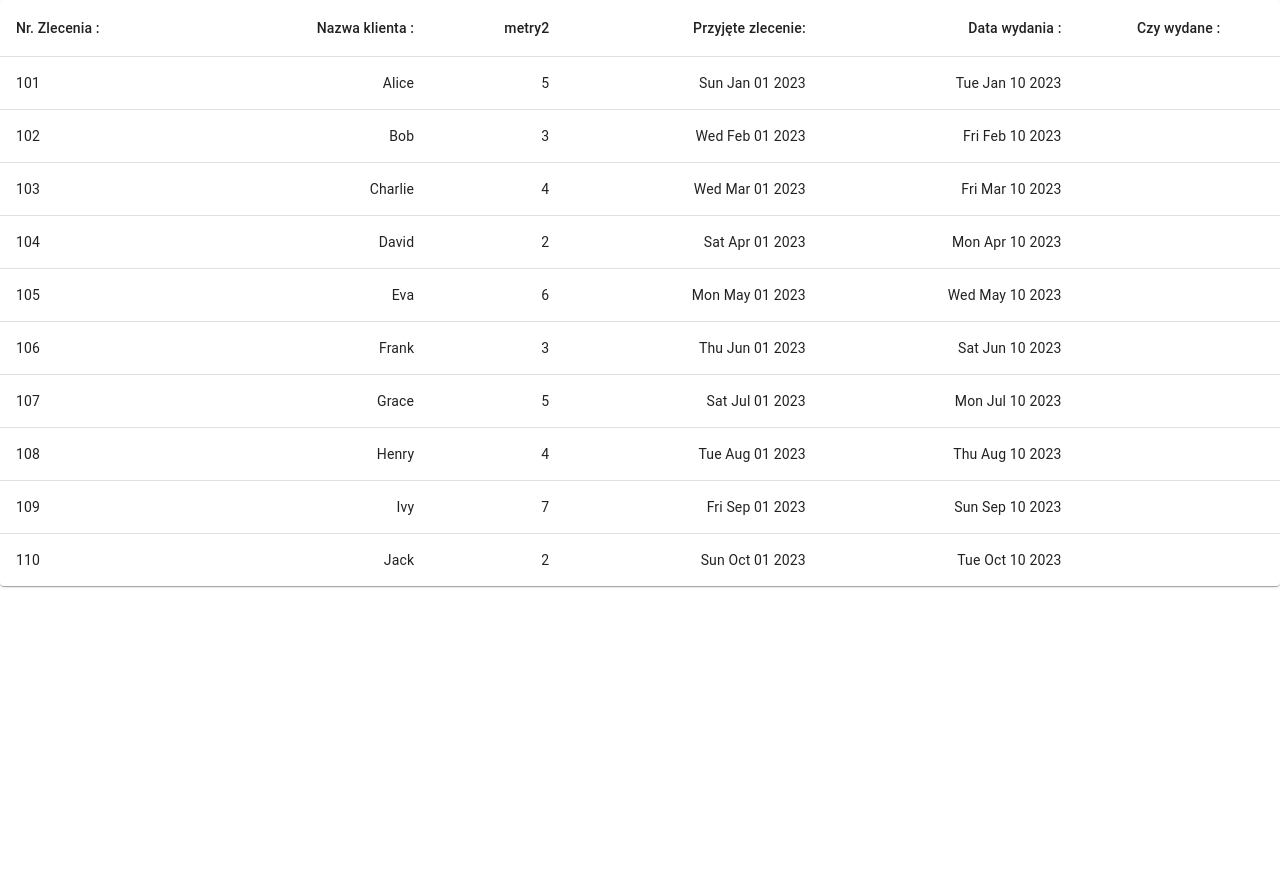
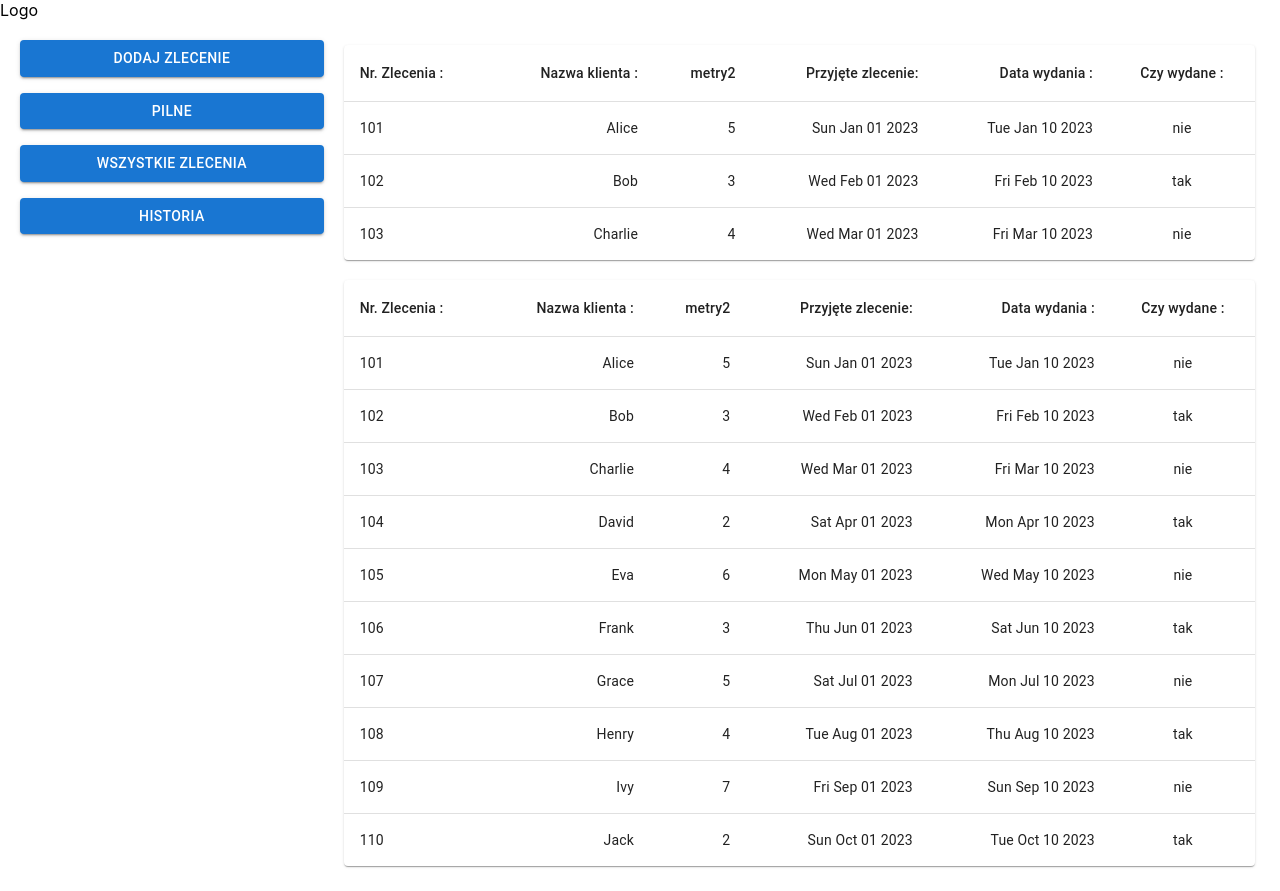
Before and after one commit to mowmikosmos1/primo-app, a React (Create React App) app: page / in a window 1280 px wide. Before the commit the page ends 800 px from the top, so only its background shows below. Built offline with nearby package versions, Linux system fonts and the light colour scheme.

Commit message:
Create first page layout

```diff
--- a/package.json
+++ b/package.json
@@ -16,6 +16,7 @@
     "react": "^18.2.0",
     "react-dom": "^18.2.0",
     "react-scripts": "5.0.1",
+    "sass": "^1.69.6",
     "typescript": "^4.4.2",
     "web-vitals": "^2.1.0"
   },
--- /dev/null
+++ b/src/App.scss
@@ -0,0 +1,17 @@
+.container {
+  display: flex;
+
+  .buttons {
+    flex: 1 1 0;
+    padding: 20px;
+
+
+  }
+  .tables {
+    flex: 3 1 0;
+    padding: 25px 25px 25px 0px;
+    display: flex;
+    flex-direction: column;
+    row-gap: 20px;
+  }
+}
--- a/src/App.tsx
+++ b/src/App.tsx
@@ -1,7 +1,9 @@
 import React, { useState } from "react";
 import logo from "./logo.svg";
-import "./App.css";
+import "./App.scss";
 import { OrdersList } from "./OrdersList";
+import Stack from "@mui/material/Stack";
+import Button from "@mui/material/Button";
 
 export type OrderType = {
   id: string;
@@ -12,6 +14,36 @@ export type OrderType = {
   isFinished: boolean;
   size: number;
 };
+
+const urgentOrders: OrderType[] = [
+  {
+    id: "1",
+    clientName: "Alice",
+    orderNumber: 101,
+    startDate: new Date("2023-01-01"),
+    endDate: new Date("2023-01-10"),
+    isFinished: false,
+    size: 5,
+  },
+  {
+    id: "2",
+    clientName: "Bob",
+    orderNumber: 102,
+    startDate: new Date("2023-02-01"),
+    endDate: new Date("2023-02-10"),
+    isFinished: true,
+    size: 3,
+  },
+  {
+    id: "3",
+    clientName: "Charlie",
+    orderNumber: 103,
+    startDate: new Date("2023-03-01"),
+    endDate: new Date("2023-03-10"),
+    isFinished: false,
+    size: 4,
+  },
+];
 
 const sampleOrders: OrderType[] = [
   {
@@ -112,8 +144,23 @@ function App() {
   const [orders, setOrders] = useState<OrderType[]>(sampleOrders);
   return (
     <div className="App">
+      <header>Logo </header>
+      <main className="container">
+        <div className="buttons">
+          <Stack spacing={2} direction="column">
+            <Button variant="contained">Dodaj zlecenie</Button>
+            <Button variant="contained">Pilne</Button>
+            <Button variant="contained">Wszystkie zlecenia</Button>
+            <Button variant="contained">Historia</Button>
+          </Stack>
+        </div>
+
+        <div className="tables">
+          <OrdersList orders={urgentOrders}></OrdersList>
+          <OrdersList orders={orders}></OrdersList>
+        </div>
+      </main>
       {/* dodanie komponentu Orders list z parametrem orders */}
-      <OrdersList orders={orders}></OrdersList>
     </div>
   );
 }
--- a/src/OrdersList.tsx
+++ b/src/OrdersList.tsx
@@ -51,7 +51,9 @@ export const OrdersList = ({ orders }: { orders: OrderType[] }) => {
               <TableCell align="right">
                 {order.endDate.toDateString()}
               </TableCell>
-              <TableCell align="right">{order.isFinished}</TableCell>
+              <TableCell align="center">
+                {order.isFinished ? "tak" : "nie"}
+              </TableCell>
             </TableRow>
           ))}
         </TableBody>
--- /dev/null
+++ b/src/index.scss
@@ -0,0 +1,13 @@
+body {
+  margin: 0;
+  font-family: -apple-system, BlinkMacSystemFont, 'Segoe UI', 'Roboto', 'Oxygen',
+    'Ubuntu', 'Cantarell', 'Fira Sans', 'Droid Sans', 'Helvetica Neue',
+    sans-serif;
+  -webkit-font-smoothing: antialiased;
+  -moz-osx-font-smoothing: grayscale;
+}
+
+code {
+  font-family: source-code-pro, Menlo, Monaco, Consolas, 'Courier New',
+    monospace;
+}
```
Also changed, not shown: src/index.tsx (+6 -6 lines), 1 other file (tests, documents, lock files or other folders).
